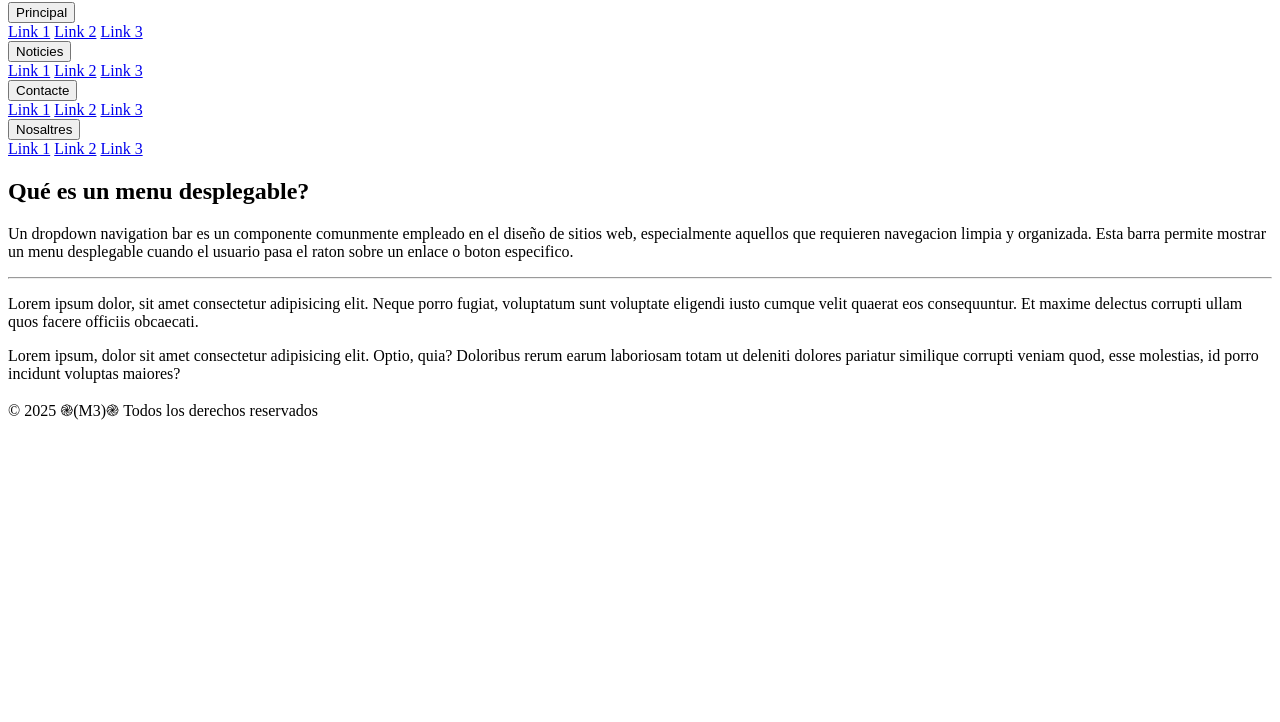
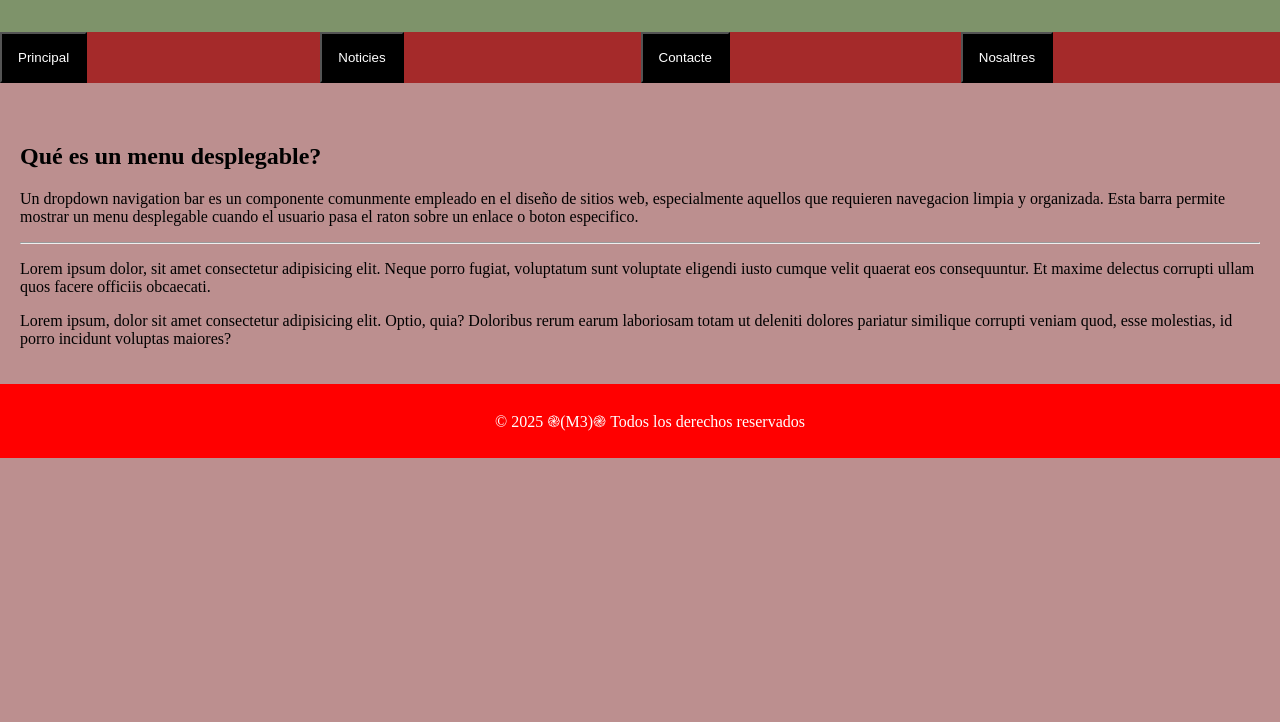
Before and after one commit to Markuscus/ElsMenus01, a plain HTML site: page desplegable.html in a window 1280 px wide. Shown: the part 78-800 px from the top of the page. Drawn offline with Linux system fonts and the light colour scheme; the site is published under a folder, as on GitHub Pages, so addresses that start at the root find nothing.

Commit message:
arreglar enlaces

```diff
--- a/desplegable.html
+++ b/desplegable.html
@@ -4,7 +4,7 @@
     <meta charset="UTF-8">
     <meta name="viewport" content="width=device-width, initial-scale=1.0">
     <title>.::Menu Desplegable::.</title>
-    <link rel="stylesheet" href="/css/desplegable.css">
+    <link rel="stylesheet" href="css/desplegable.css">
 </head>
 <body>
     <header>
--- a/horitzontal.html
+++ b/horitzontal.html
@@ -5,7 +5,7 @@
     <meta name="viewport" content="width=device-width, initial-scale=1.0">
     <title>.::Menu horitzontal::.</title>
     <!-- Enllaçem amb la seua pagina css en la seguent linea de codi. Posar atencio a la ruta *href*-->
-     <link rel="stylesheet" href="/css/horizontal.css"
+     <link rel="stylesheet" href="css/horizontal.css">
 </head>
 <body>
     <header>
```
Also changed, not shown: index.html (+1 -1 lines), vertical.html (+1 -1 lines).
